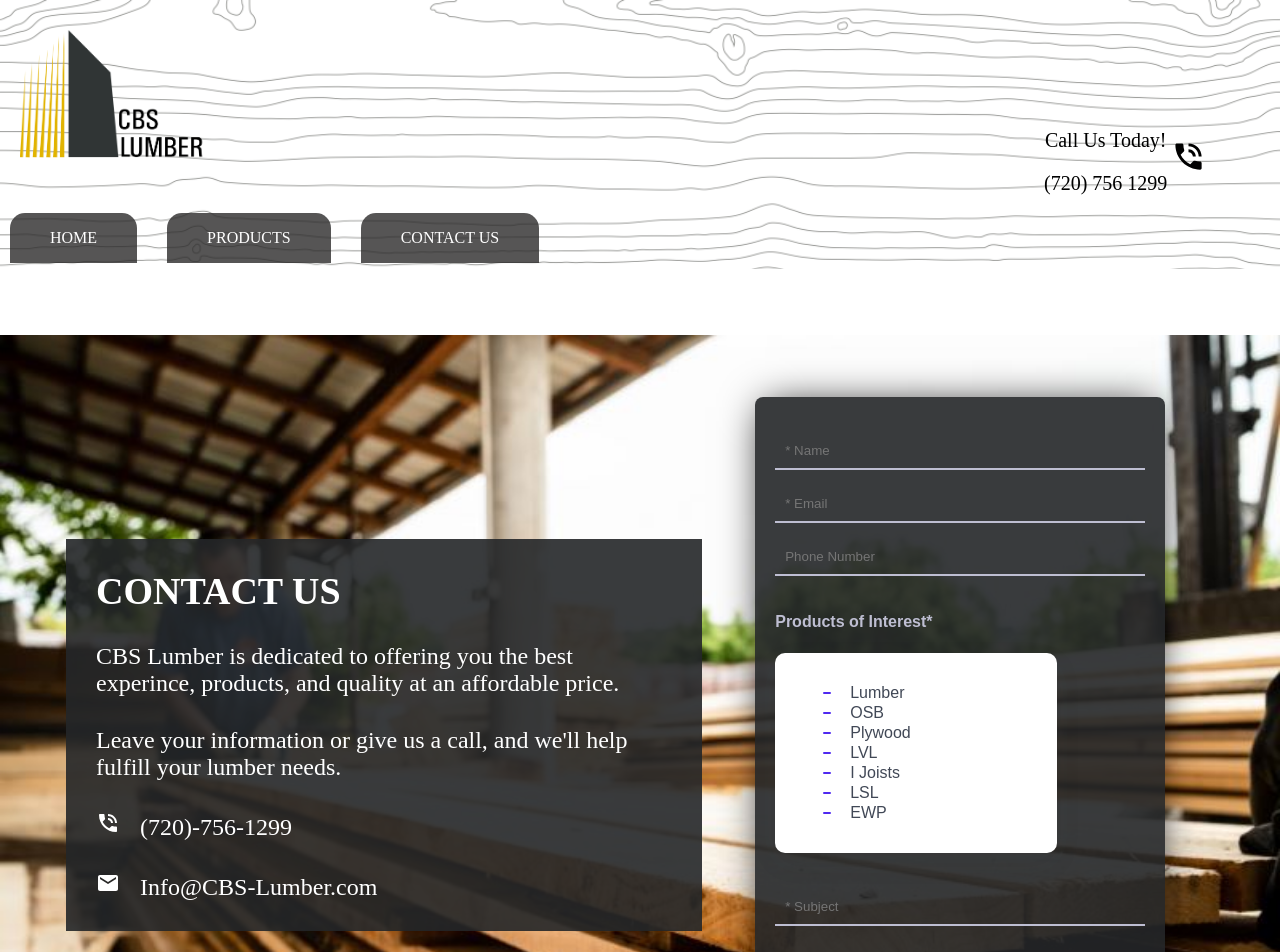
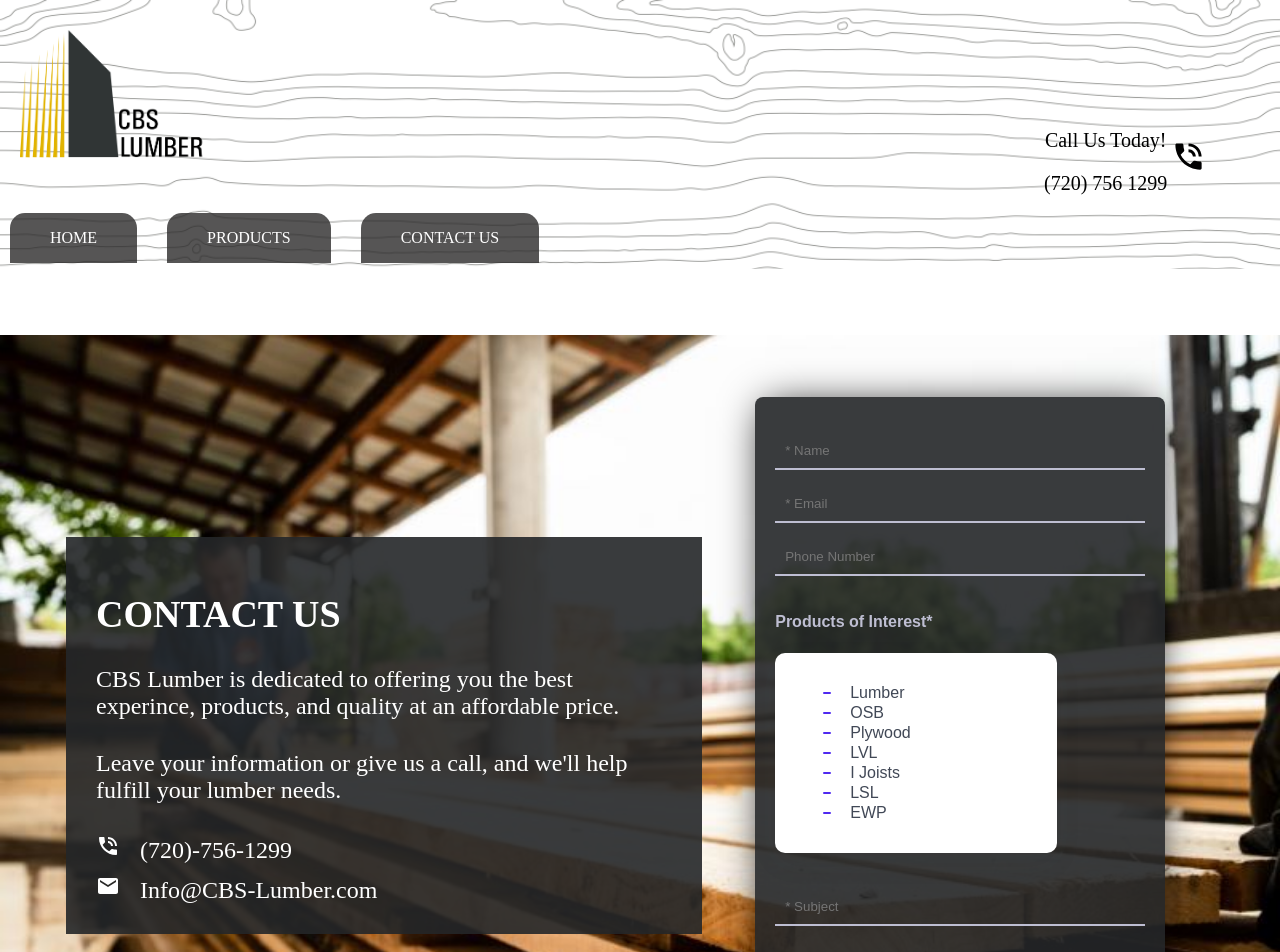
Before and after one commit to Noah8863/CBS-Lumber, a React (Create React App) app: page /contact in a window 1280 px wide. Shown: the top 952 px of the page. Built offline with nearby package versions, Linux system fonts and the light colour scheme.

Commit message:
slight fix upon clients needs

```diff
--- a/src/components/Contact/contact.scss
+++ b/src/components/Contact/contact.scss
@@ -18,6 +18,12 @@
   margin-right: 20px;
 }
 
+#contact-phone-number {
+  position: relative;
+  display: block;
+  margin-bottom: 10px;
+}
+
 #left-contact-details {
   position: relative;
   display: block;
@@ -33,7 +39,6 @@
 #left-contact-container h1 {
   color: white;
   font-size: 38px;
-  margin-top: 0;
 }
 #left-contact-details p {
   margin-top: 30px;
--- a/src/components/Contact/index.js
+++ b/src/components/Contact/index.js
@@ -65,10 +65,10 @@ function Contact() {
               Leave your information or give us a call, and we'll help fulfill
               your lumber needs.
             </p>
-            <p>
+            <a id="contact-phone-number" href="tel:7207561299">
               <PhoneInTalkIcon className="contact-icons" />
               (720)-756-1299
-            </p>
+            </a>
             <a href="mailto:info@cbs-lumber.com">
               <EmailIcon className="contact-icons" />
               Info@CBS-Lumber.com
```
